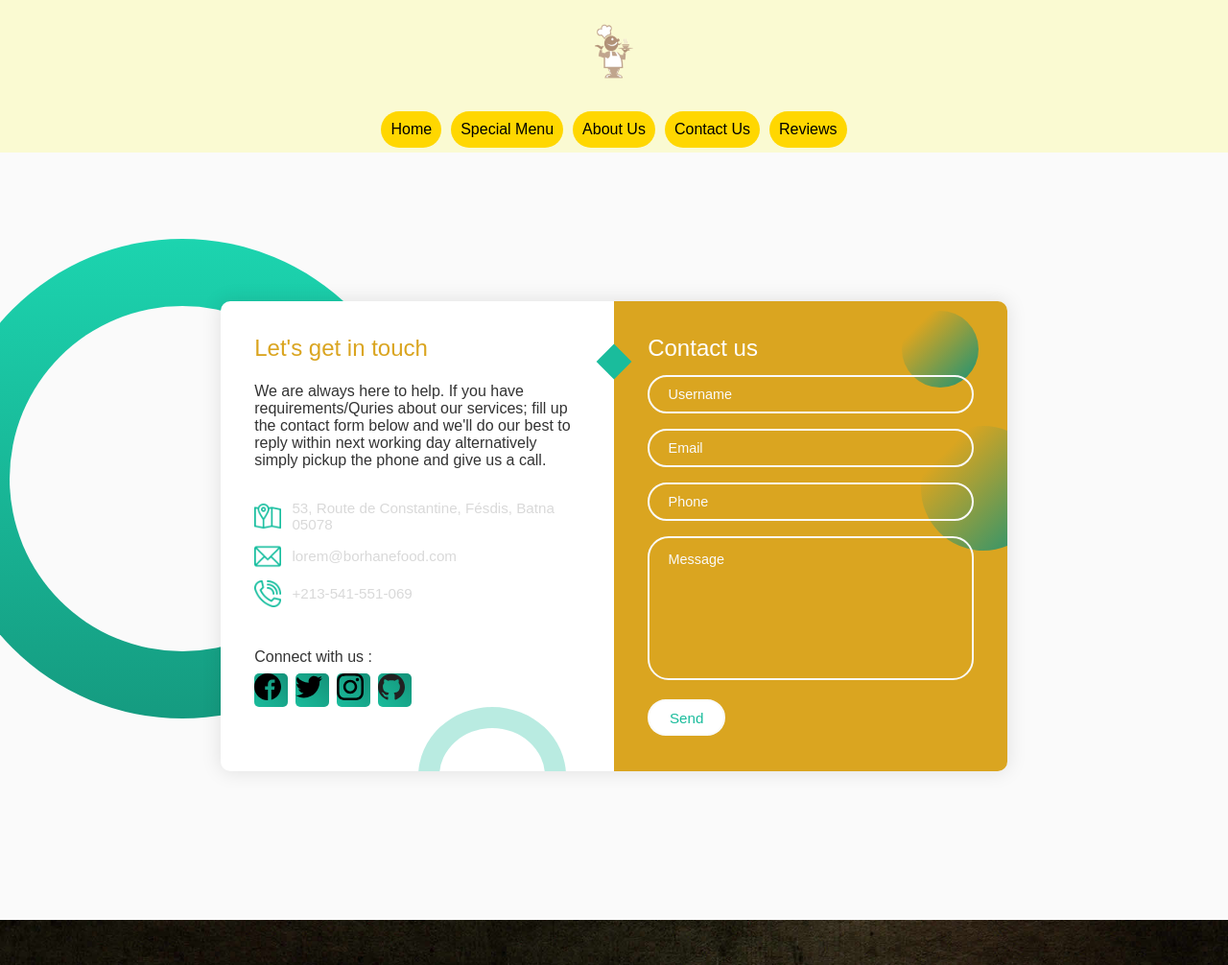
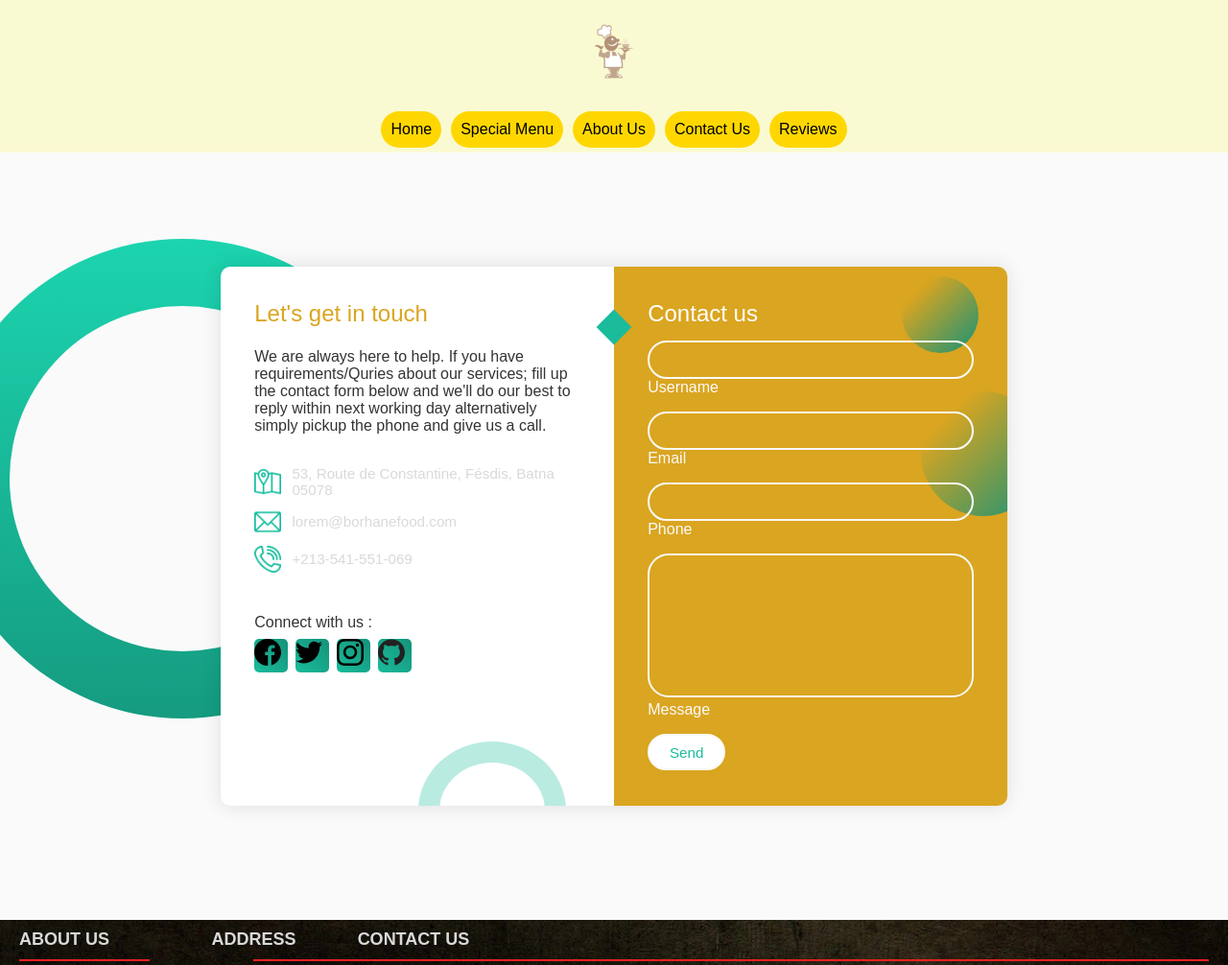
Before and after one commit to borhane4657/mini_project, a plain HTML site: page Pages/contactUs.html in a window 1280 px wide. Shown: the top 1006 px of the page at 96% size. Drawn offline with Linux system fonts and the light colour scheme; files whose address does not match are found by name.

Commit message:
Update style.css

```diff
--- a/CSS/style.css
+++ b/CSS/style.css
@@ -165,7 +165,7 @@
   color: black;
 }
 
-/* Footer Part */
+Footer Part */
 
 .footer-area {
   padding-top: 50px;
@@ -496,23 +496,11 @@ textarea.input {
 }
 
 .input-container label {
-  position: absolute;
-  top: 50%;
-  left: 15px;
-  transform: translateY(-50%);
-  padding: 0 0.4rem;
+
   color: #fafafa;
-  font-size: 0.9rem;
-  font-weight: 400;
-  pointer-events: none;
-  z-index: 1000;
-  transition: 0.5s;
+
 }
 
-.input-container.textarea label {
-  top: 1rem;
-  transform: translateY(0);
-}
 
 .btttn {
   padding: 0.6rem 1.3rem;
@@ -600,7 +588,9 @@ textarea.input {
   align-items: center;
   font-size: 0.95rem;
 }
-
+.textt{
+  color: #555;
+}
 .icon {
   width: 28px;
   margin-right: 0.7rem;
```
